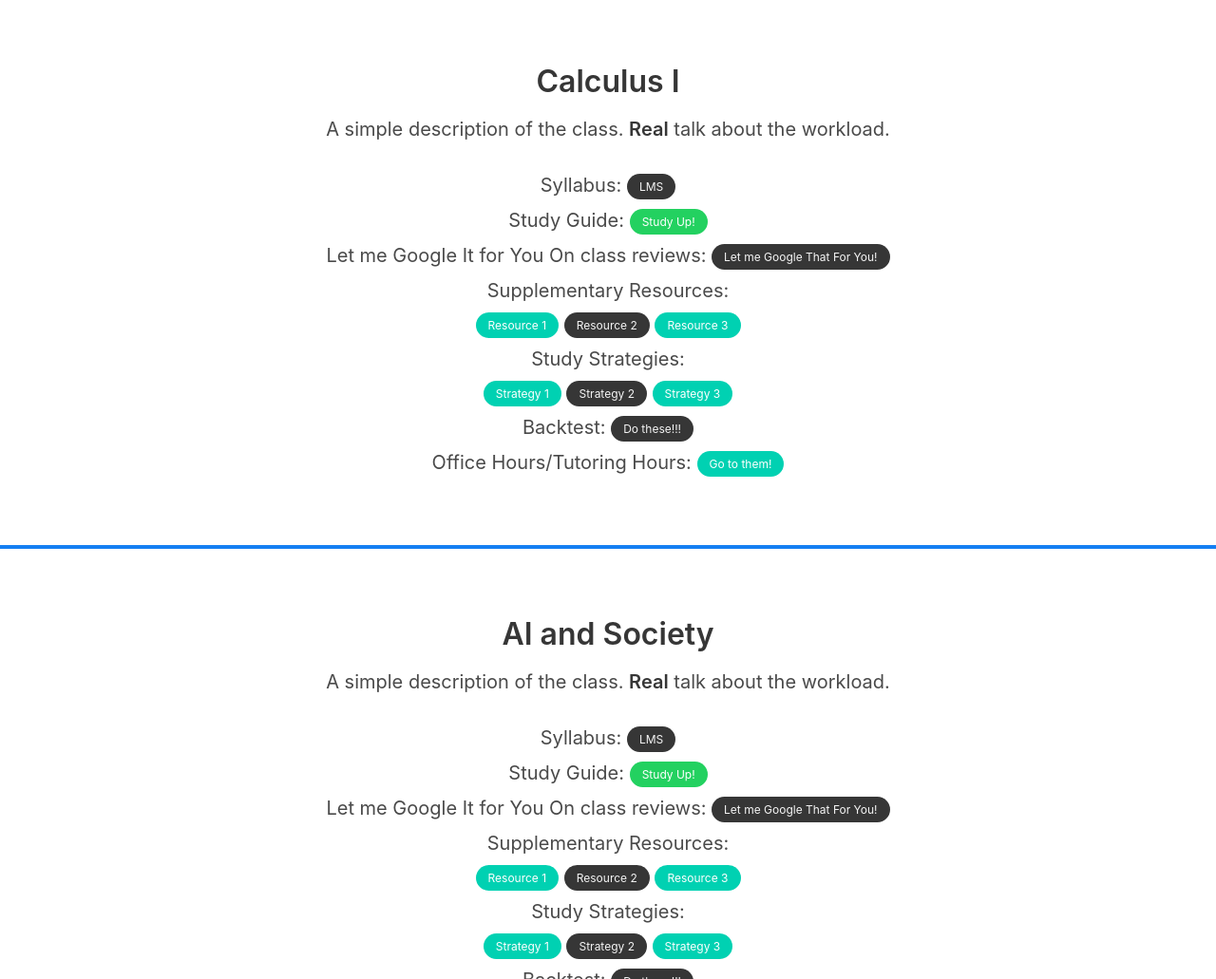
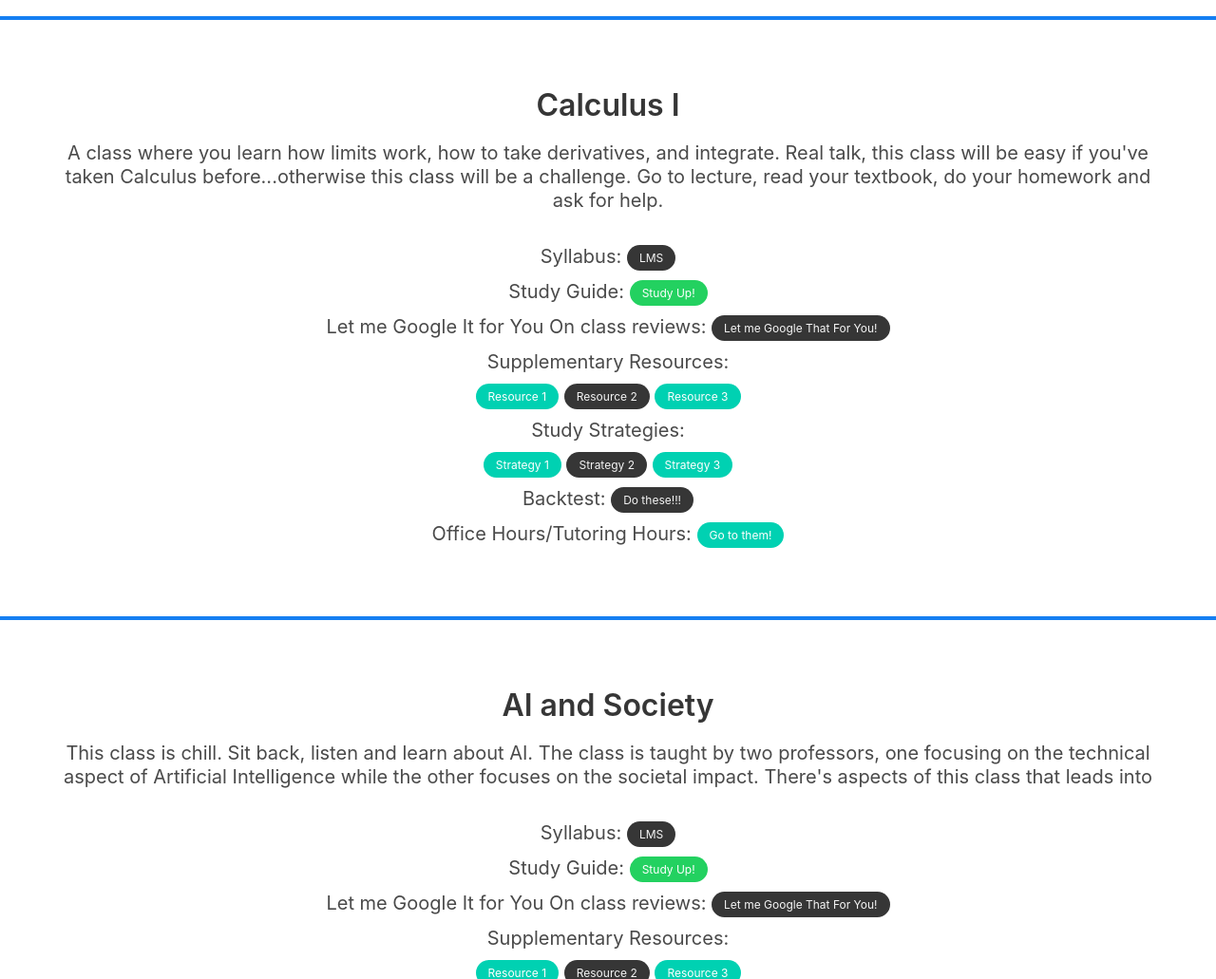
Before and after one commit to omarASC5/RPI-HW-links, a plain HTML site: page index.html in a window 1280 px wide. Shown: the part 1120-2151 px from the top of the page at 95% size. Drawn offline with nearby package versions, Linux system fonts and the light colour scheme.

Commit message:
descriptions

```diff
--- a/index.html
+++ b/index.html
@@ -99,7 +99,9 @@
 							<div class="container has-text-centered">
 								<h1 class="title title-padding">Intro to ESCE</h1>
 								<h2 class="subtitle">
-									A simple description of the class. <strong>Real</strong> talk about the workload.
+									Learn all the basics of electronics in a flipped class! Learn to read
+									schematics, simulate and design circuitry digitally, and analyze and predict how
+									circuitry works with the theory behind it.
 								</h2>
 								<ul class="subtitle">
 									<li>Syllabus:
@@ -151,7 +153,10 @@
 							<div class="container has-text-centered">
 								<h1 class="title title-padding">Calculus I</h1>
 								<h2 class="subtitle">
-									A simple description of the class. <strong>Real</strong> talk about the workload.
+									A class where you learn how limits work, how to take derivatives, and
+									integrate. Real talk, this class will be easy if you've taken Calculus
+									before...otherwise this class will be a challenge. Go to lecture, read
+									your textbook, do your homework and ask for help.
 								</h2>
 								<ul class="subtitle">
 									<li>Syllabus:
@@ -203,7 +208,11 @@
 							<div class="container has-text-centered">
 								<h1 class="title title-padding">AI and Society</h1>
 								<h2 class="subtitle">
-									A simple description of the class. <strong>Real</strong> talk about the workload.
+									This class is chill. Sit back, listen and learn about AI. The class is taught
+									by two professors, one focusing on the technical aspect of Artificial Intelligence
+									while the other focuses on the societal impact. There's aspects of this class that
+									leads into
+
 								</h2>
 								<ul class="subtitle">
 									<li>Syllabus:
```
